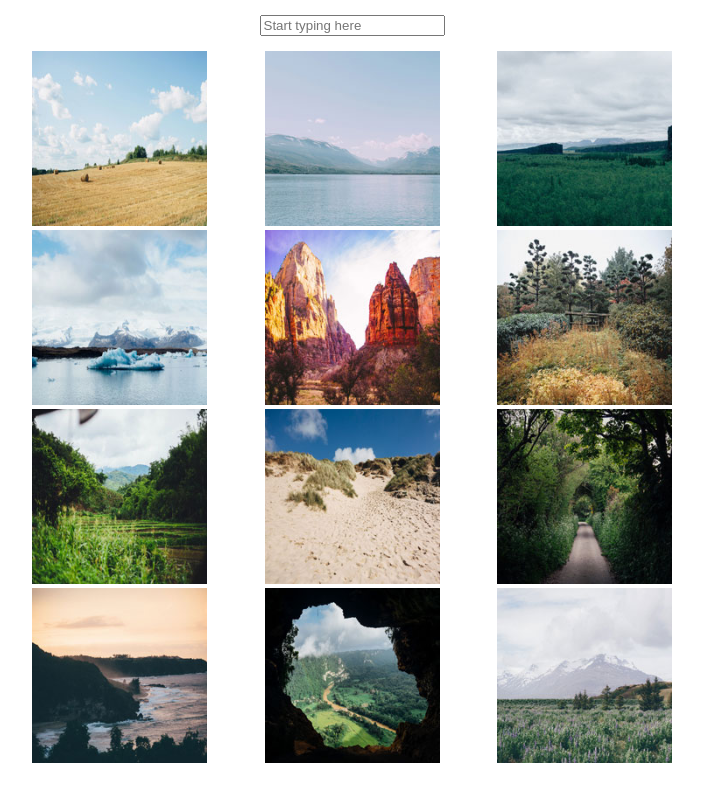
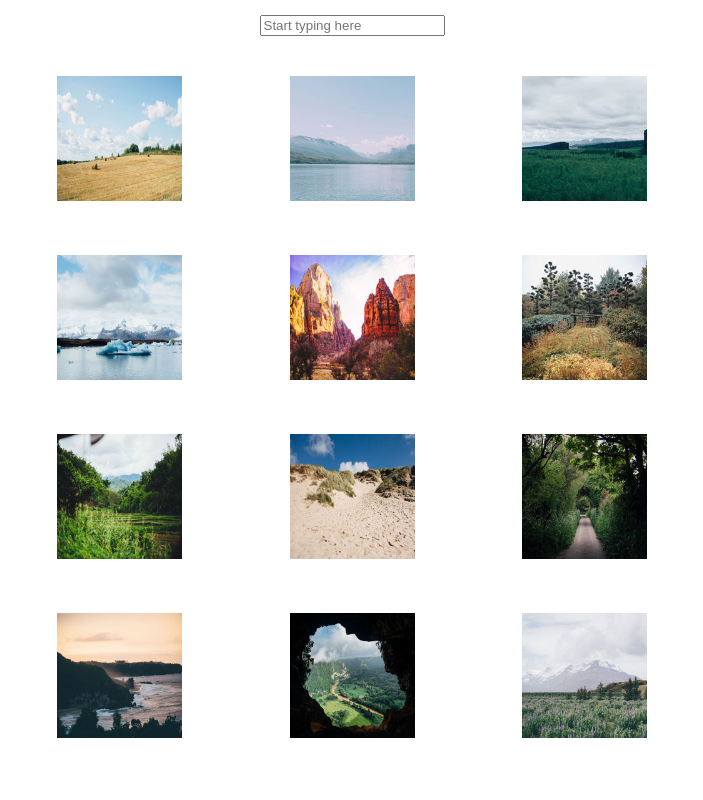
Before and after one commit to chrislee-webdev/TechDegree-Unit-5, a plain HTML site: page index.html in a window 1280 px wide. Shown: the whole page, without its empty margins (288-991 px from the left). Drawn offline with nearby package versions, Linux system fonts and the light colour scheme.

Commit message:
Worked on layout

```diff
--- a/css/main.css
+++ b/css/main.css
@@ -22,6 +22,10 @@ body{
 }
 
 img{
-    height:175px;
-    width:175px;
+    width:125px;
+    height:125px;
 }
+
+.box{
+    margin:25px;
+}
--- a/index.html
+++ b/index.html
@@ -14,34 +14,84 @@
 
     <input id="search" name="search" placeholder="Start typing here" type="text" data-list=".sorting_list">
 
-    <div class='sorting_list container'>
+    <div class='container'>
+
+      <div class="box">
+      <div class="img sorting_list">
       <a href="images/01.jpg" data-lightbox="image" data-title="Hay Bales
       I love hay bales. Took this snap on a drive through the countryside past some straw fields."><img src="images/thumbnails/01.jpg"></a>
+      </div>
+      </div>
 
+      <div class="box">
+      <div class="img sorting_list">
       <a href="images/02.jpg" data-lightbox="image" data-title="Lake
       The lake was so calm today. We had a great view of the snow on the mountains from here."><img src="images/thumbnails/02.jpg"></a>
+      </div>
+      </div>
 
+      <div class="box">
+      <div class="img sorting_list">
       <a href="images/03.jpg" data-lightbox="image" data-title="Canyon
       I hiked to the top of the mountain and got this picture of the canyon and trees below."><img src="images/thumbnails/03.jpg"></a>
+      </div>
+      </div>
 
+      <div class="box">
+      <div class="img sorting_list">
       <a href="images/04.jpg" data-lightbox="image" data-title="Iceberg
       It was amazing to see an iceberg up close, it was so cold but didn’t snow today."><img src="images/thumbnails/04.jpg"></a>
+      </div>
+      </div>
 
+      <div class="box">
+      <div class="img sorting_list">
       <a href="images/05.jpg" data-lightbox="image" data-title="Desert The red cliffs were beautiful. It was really hot in the desert but we did a lot of walking through the canyons."><img src="images/thumbnails/05.jpg"></a>
+      </div>
+      </div>
 
+      <div class="box">
+      <div class="img sorting_list">
       <a href="images/06.jpg" data-lightbox="image" data-title="Fall Fall is coming, I love when the leaves on the trees start to change color."><img src="images/thumbnails/06.jpg"></a>
+      </div>
+      </div>
 
+      <div class="box">
+      <div class="img sorting_list">
       <a href="images/07.jpg" data-lightbox="image" data-title="Plantation I drove past this plantation yesterday, everything is so green!"><img src="images/thumbnails/07.jpg"></a>
+      </div>
+      </div>
 
+      <div class="box">
+      <div class="img sorting_list">
       <a href="images/08.jpg" data-lightbox="image" data-title="Dunes My summer vacation to the Oregon Coast. I love the sandy dunes!"><img src="images/thumbnails/08.jpg"></a>
+      </div>
+      </div>
 
+      <div class="box">
+      <div class="img sorting_list">
       <a href="images/09.jpg" data-lightbox="image" data-title="Countryside Lane We enjoyed a quiet stroll down this countryside lane."><img src="images/thumbnails/09.jpg"></a>
+      </div>
+      </div>
 
+      <div class="box">
+      <div class="img sorting_list">
       <a href="images/10.jpg" data-lightbox="image" data-title="Sunset Sunset at the coast! The sky turned a lovely shade of orange."><img src="images/thumbnails/10.jpg"></a>
+      </div>
+      </div>
 
+      <div class="box">
+      <div class="img sorting_list">
       <a href="images/11.jpg" data-lightbox="image" data-title="Cave I did a tour of a cave today and the view of the landscape below was breathtaking." alt="chris"><img src="images/thumbnails/11.jpg"></a>
+      </div>
+      </div>
 
+      <div class="box">
+      <div class="img sorting_list">
       <a href="images/12.jpg" data-lightbox="image" data-title="Bluebells I walked through this meadow of bluebells and got a good view of the snow on the mountain before the fog came in."><img src="images/thumbnails/12.jpg"></a>
+      </div>
+      </div>
+
     </div>
 
 <script src="https://code.jquery.com/jquery-3.4.1.min.js" integrity="sha256-CSXorXvZcTkaix6Yvo6HppcZGetbYMGWSFlBw8HfCJo=" crossorigin="anonymous"></script>
```
